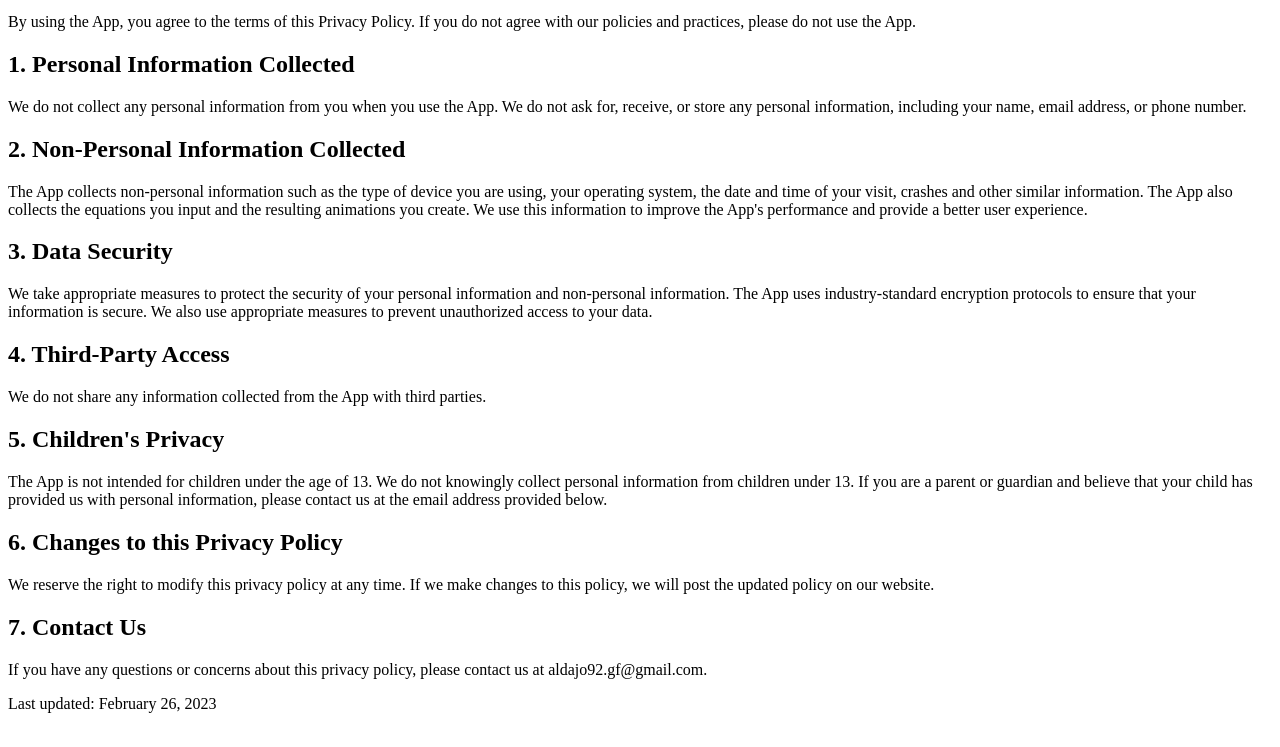
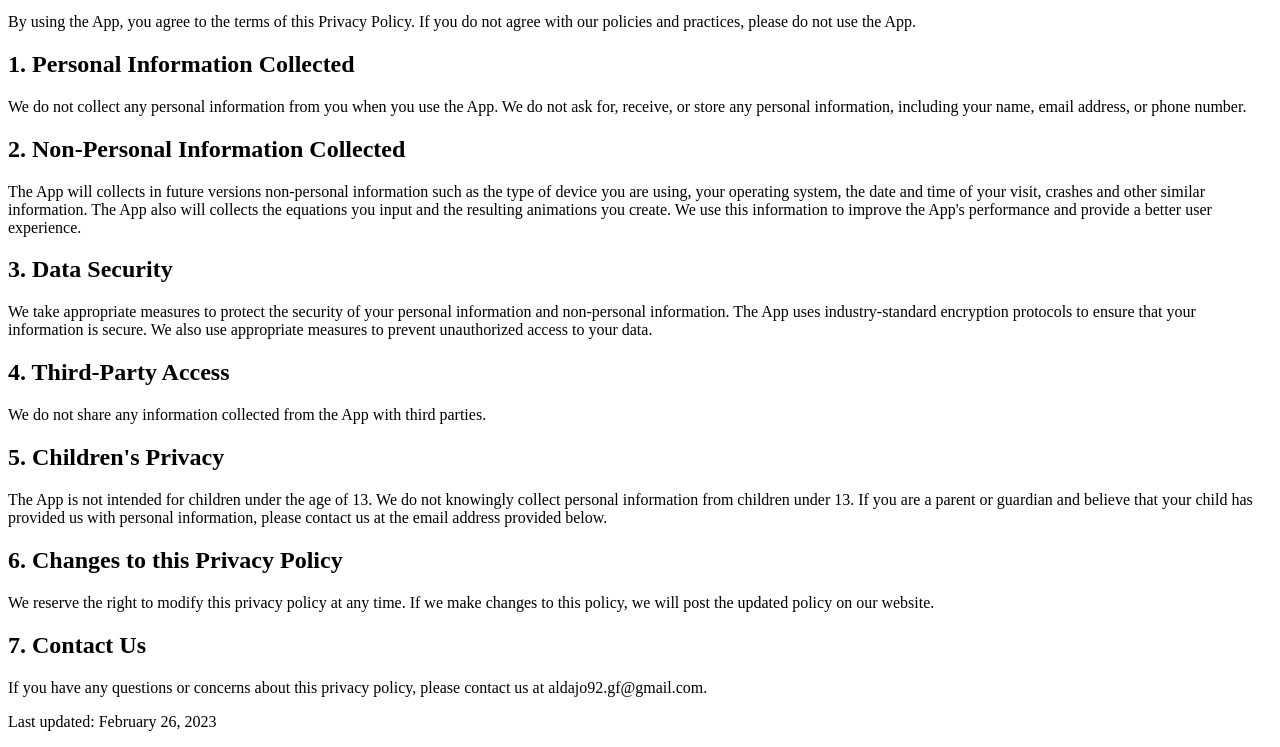
Before and after one commit to aldajo92/AndroidKt_XYParametricEquations, a plain HTML site: page docs/index.html in a window 1280 px wide. Shown: the part 119-866 px from the top of the page. Drawn offline with Linux system fonts and the light colour scheme.

Commit message:
updated Privacy Policy

```diff
--- a/docs/index.html
+++ b/docs/index.html
@@ -15,8 +15,8 @@
     receive, or store any personal information, including your name, email address, or phone
     number.</p>
 <h2>2. Non-Personal Information Collected</h2>
-<p>The App collects non-personal information such as the type of device you are using, your
-    operating system, the date and time of your visit, crashes and other similar information. The App also collects the
+<p>The App will collects in future versions non-personal information such as the type of device you are using, your
+    operating system, the date and time of your visit, crashes and other similar information. The App also will collects the
     equations you input and the resulting animations you create. We use this information to improve
     the App's performance and provide a better user experience.</p>
 <h2>3. Data Security</h2>
```
